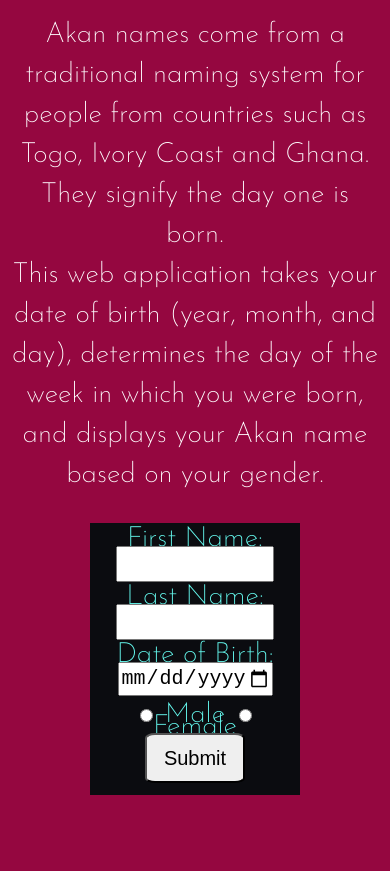
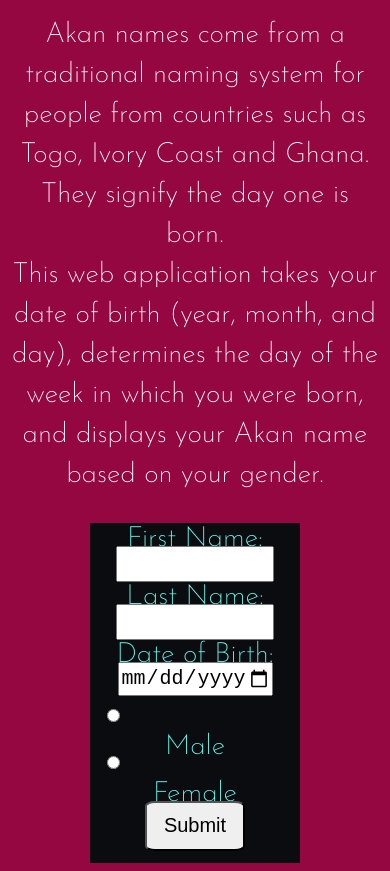
Before and after one commit to Kirugik/akan-name-page, a plain HTML site: page index.html in a window 390 px wide. Shown: the part 100-971 px from the top of the page. Before the commit the page ends 903 px from the top, so only its background shows below. Drawn offline with Linux system fonts and the light colour scheme.

Commit message:
Make radio button responsive to small screens

```diff
--- a/css/styles.css
+++ b/css/styles.css
@@ -74,6 +74,14 @@ body {
   }
 }
 
+@media screen and (max-width: 440px) {
+  .radio-button [type="radio"] {
+    display: flex;
+    justify-content: space-between;
+    margin-bottom: 20px;
+  }
+}
+
 @media screen and (max-width: 410px) {
   .input-form-details [type="text"],
   [type="date"] {
```
